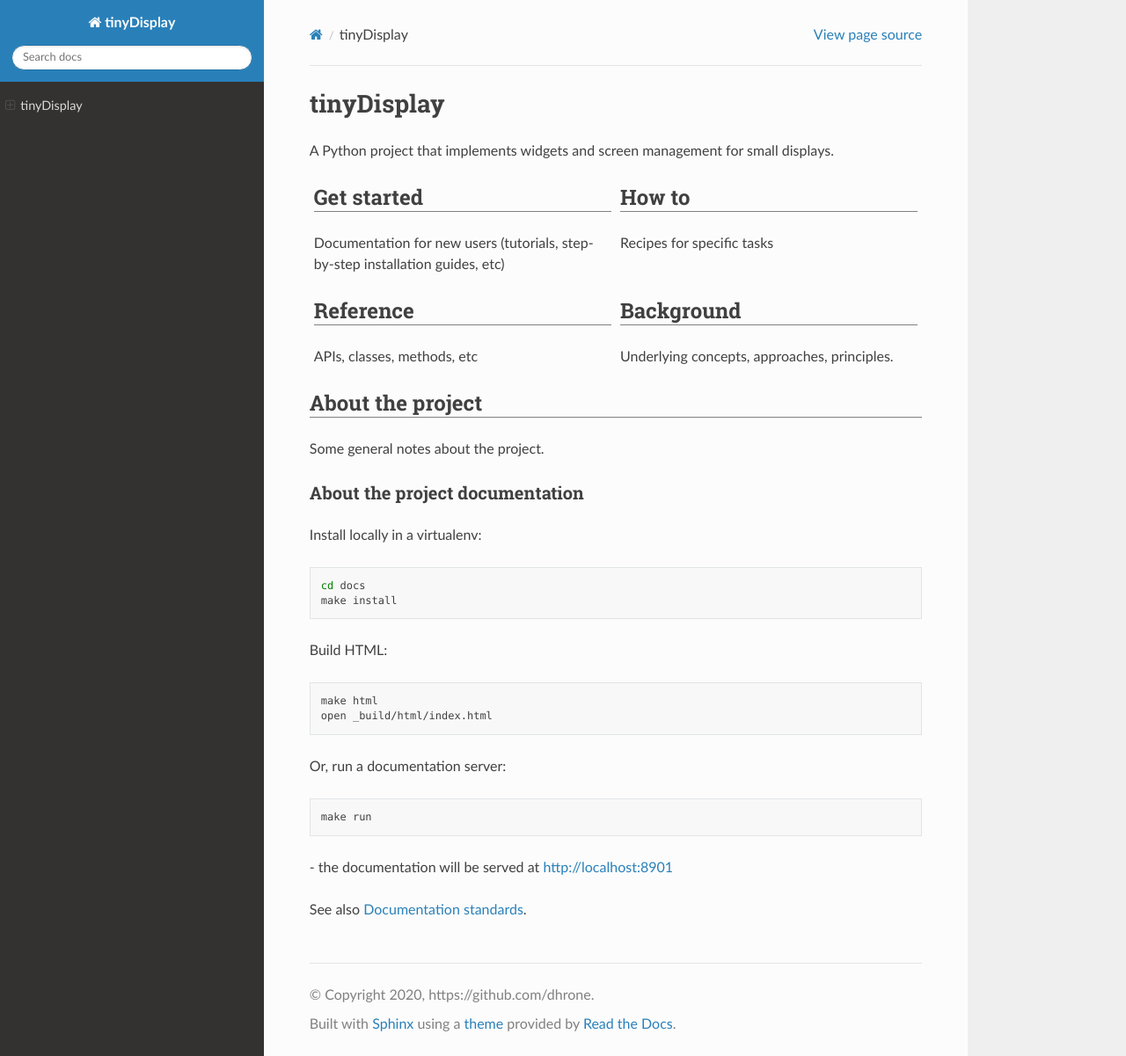
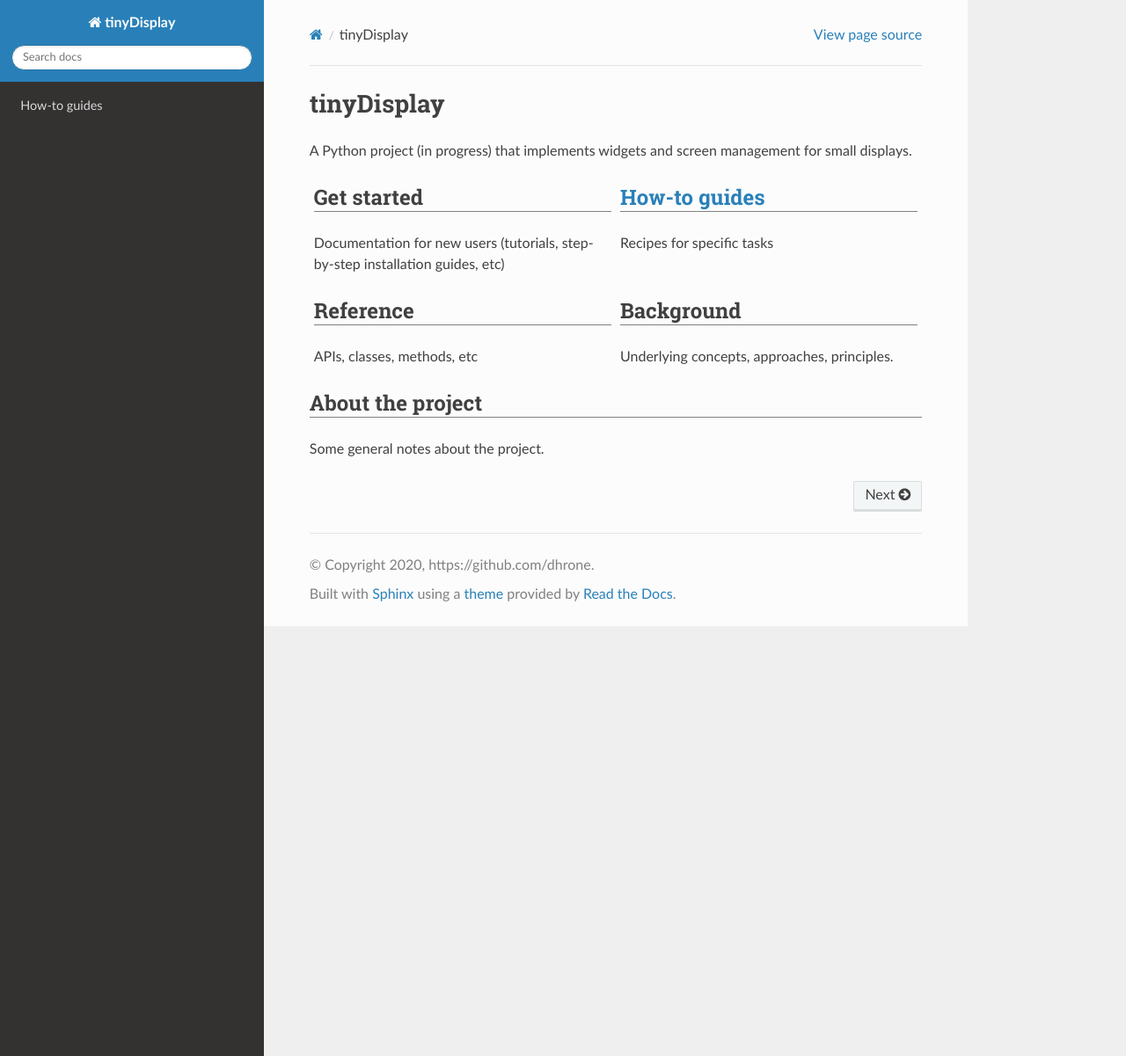
Before and after one commit to evildmp/tinyDisplay, a Sphinx documentation site: the page built from docs/index.rst, in a window 1280 px wide and 1201 px high. Shown: the whole window at 88% size. Built offline with Sphinx 7.4.7 and the Read the Docs theme 2.0.0, drawn with Linux system fonts in a browser that asks for light colours.

Commit message:
Added initial how-to notes

```diff
--- a/docs/documentation-standards.rst
+++ b/docs/documentation-standards.rst
@@ -5,7 +5,7 @@
 Documentation standards
 =======================
 
-Our documentation structure is key to its usability. See `The documentation system <https://documentation.divio.com>`_
+The documentation's structure is key to its usability. See `The documentation system <https://documentation.divio.com>`_
 for an explanation of why it's important and how it works.
 
 Column widths
--- a/docs/index.rst
+++ b/docs/index.rst
@@ -29,9 +29,7 @@
 tinyDisplay
 =======================================
 
-A Python project that implements widgets and screen management for small displays.
-
-
+A Python project (in progress) that implements widgets and screen management for small displays.
 
 .. rst-class:: clearfix row
 
@@ -45,8 +43,8 @@
 
 .. rst-class:: column column2
 
-How to
------------
+:ref:`How-to guides <how-to>`
+------------------------------
 
 Recipes for specific tasks
 
@@ -75,29 +73,8 @@
 Some general notes about the project.
 
 
-About the project documentation
-~~~~~~~~~~~~~~~~~~~~~~~~~~~~~~~~
+..  toctree::
+    :maxdepth: 1
+    :hidden:
 
-Install locally in a virtualenv:
-
-..  code-block:: bash
-
-    cd docs
-    make install
-
-Build HTML:
-
-..  code-block:: bash
-
-    make html
-    open _build/html/index.html
-
-Or, run a documentation server:
-
-..  code-block:: bash
-
-    make run
-
-\ - the documentation will be served at http://localhost:8901
-
-See also :ref:`documentation-standards`.
+    how-to
```
Also changed, not shown: docs/how-to.rst (added, +58 -0 lines), docs/readme.rst (added, +10 -0 lines).
